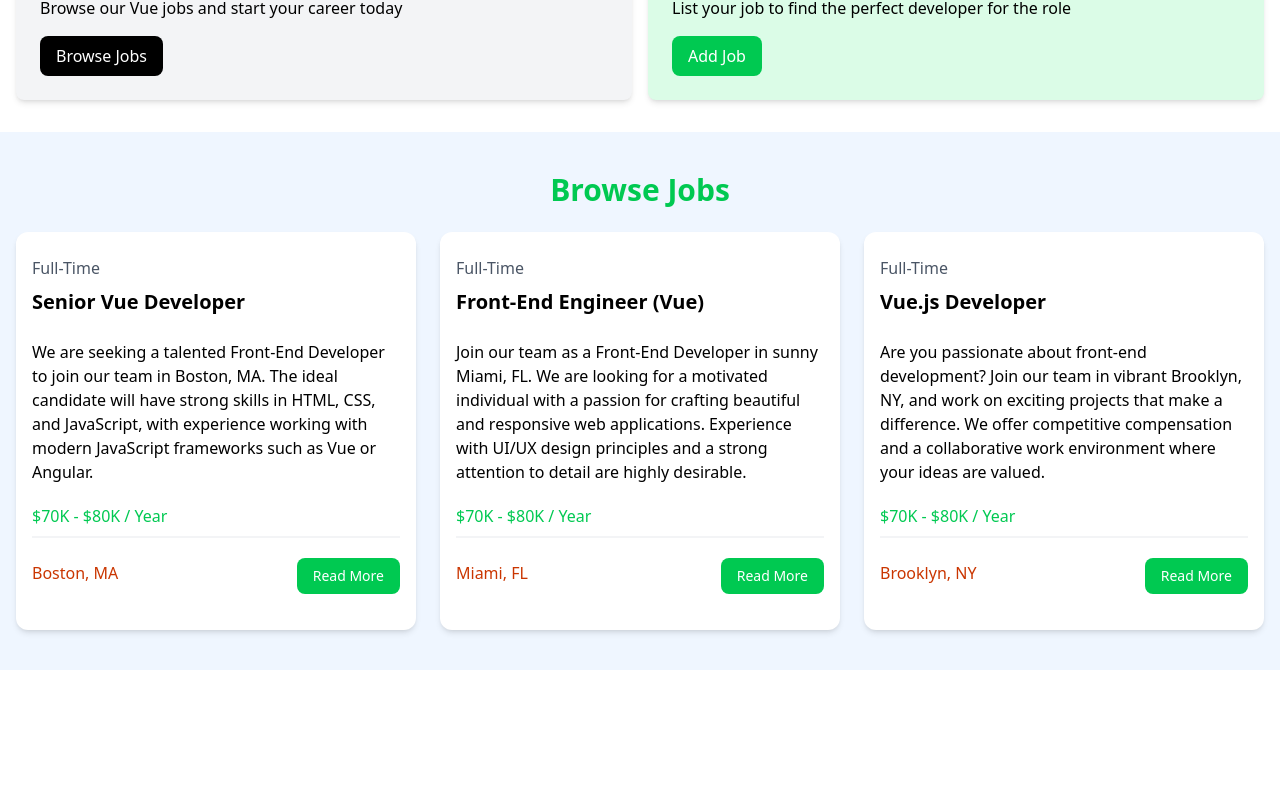
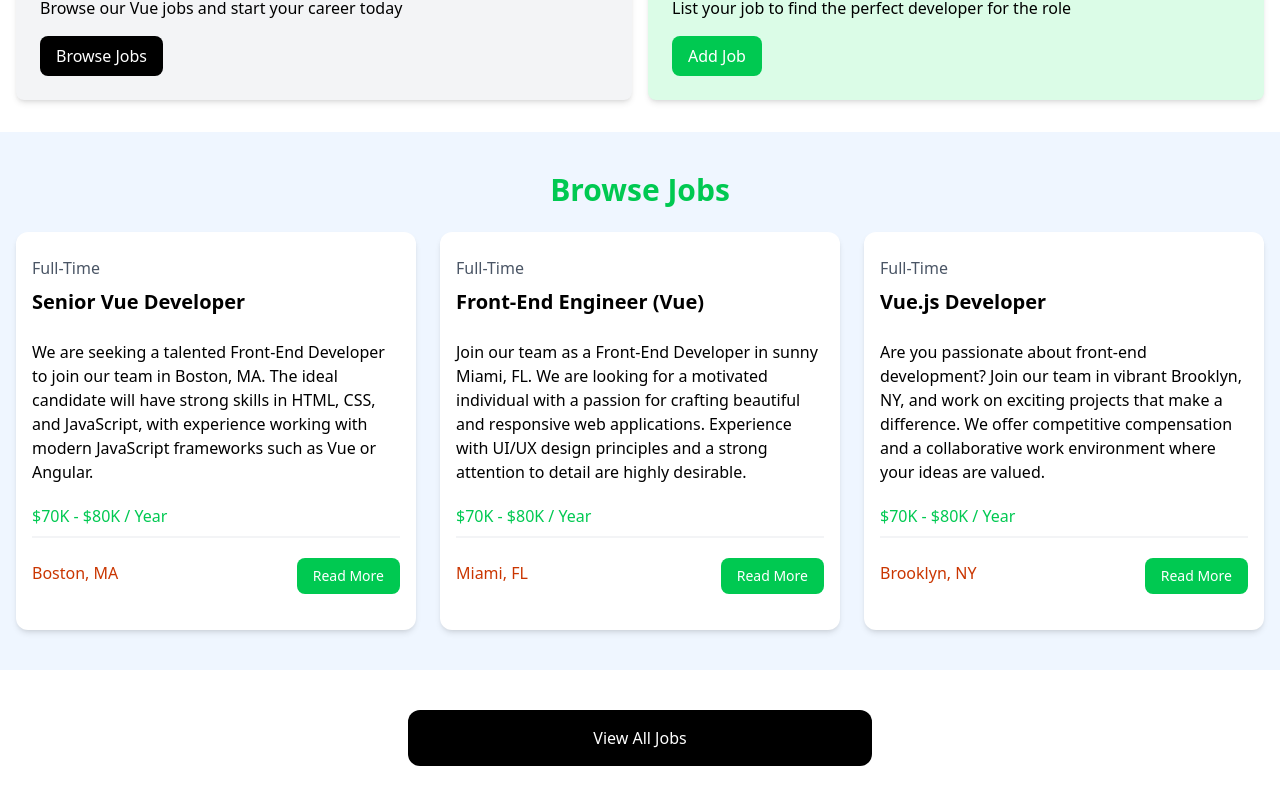
Before and after one commit to yusef-codes10/vue-project, a Vue app: page / in a window 1280 px wide. Shown: the part 477-1281 px from the top of the page. Before the commit the page ends 1147 px from the top, so only its background shows below. Built offline with nearby package versions, Linux system fonts and the light colour scheme.

Commit message:
showButton props with a condition

```diff
--- a/src/components/JobListings.vue
+++ b/src/components/JobListings.vue
@@ -8,6 +8,10 @@
 
 defineProps({
   limit: Number,
+  showButton: {
+    type: Boolean,
+    default: true,
+  },
 })
 </script>
 
@@ -24,6 +28,14 @@
       </div>
     </div>
   </section>
+
+  <section class="m-auto max-w-lg my-10 px-6">
+    <a
+      href="jobs.html"
+      class="block bg-black text-white text-center py-4 px-6 rounded-xl hover:bg-gray-700"
+      >View All Jobs</a
+    >
+  </section>
 </template>
 
 <style scoped></style>
```
